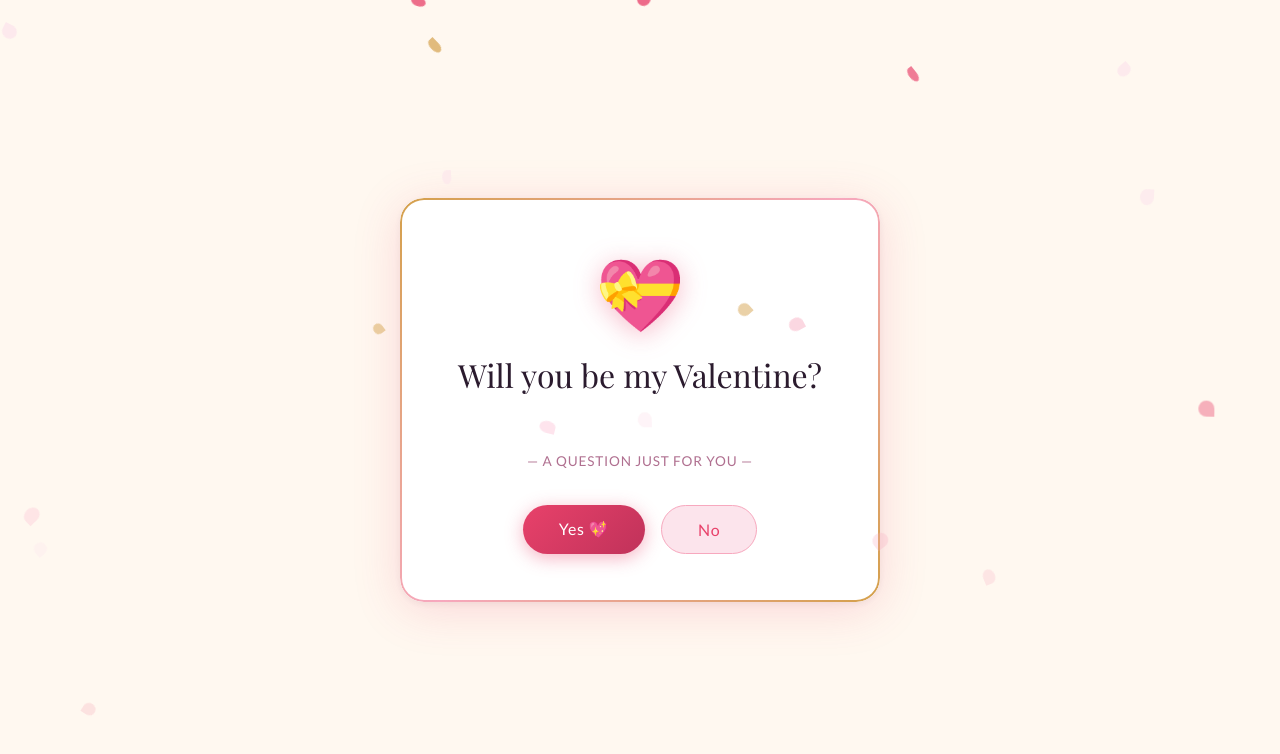
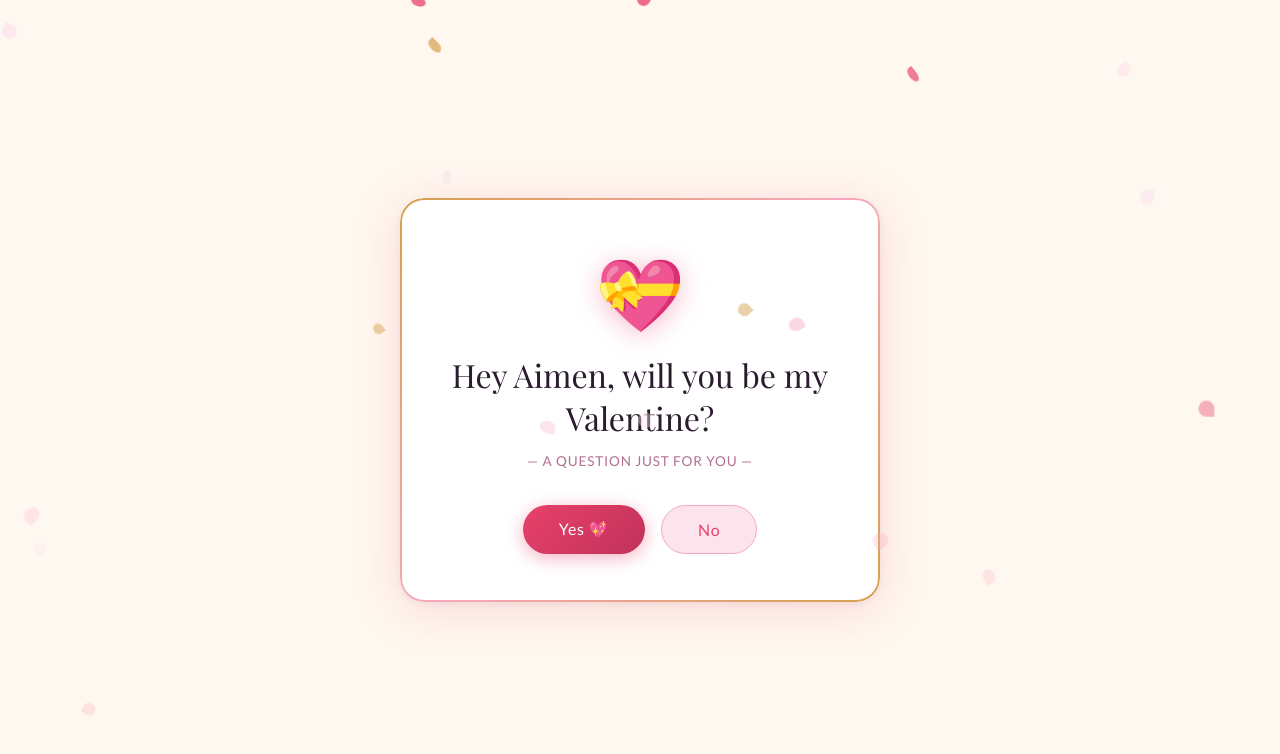
Before and after one commit to moosahassanx/Aimen, a plain HTML site: page index.html in a window 1280 px wide. Drawn offline with nearby package versions, Linux system fonts and the light colour scheme; a web font is replaced by a local one.

Commit message:
aimen commit

```diff
--- a/index.html
+++ b/index.html
@@ -188,7 +188,7 @@
 
 <div class="card" id="card">
   <span class="heart-icon">💝</span>
-  <div class="question" id="question">Will you be my Valentine?</div>
+  <div class="question" id="question">Hey Aimen, will you be my Valentine?</div>
   <div class="sub" id="sub">— a question just for you —</div>
   <div class="buttons">
     <button class="btn btn-yes" id="yes-btn" onclick="handleYes()">Yes 💖</button>
```
